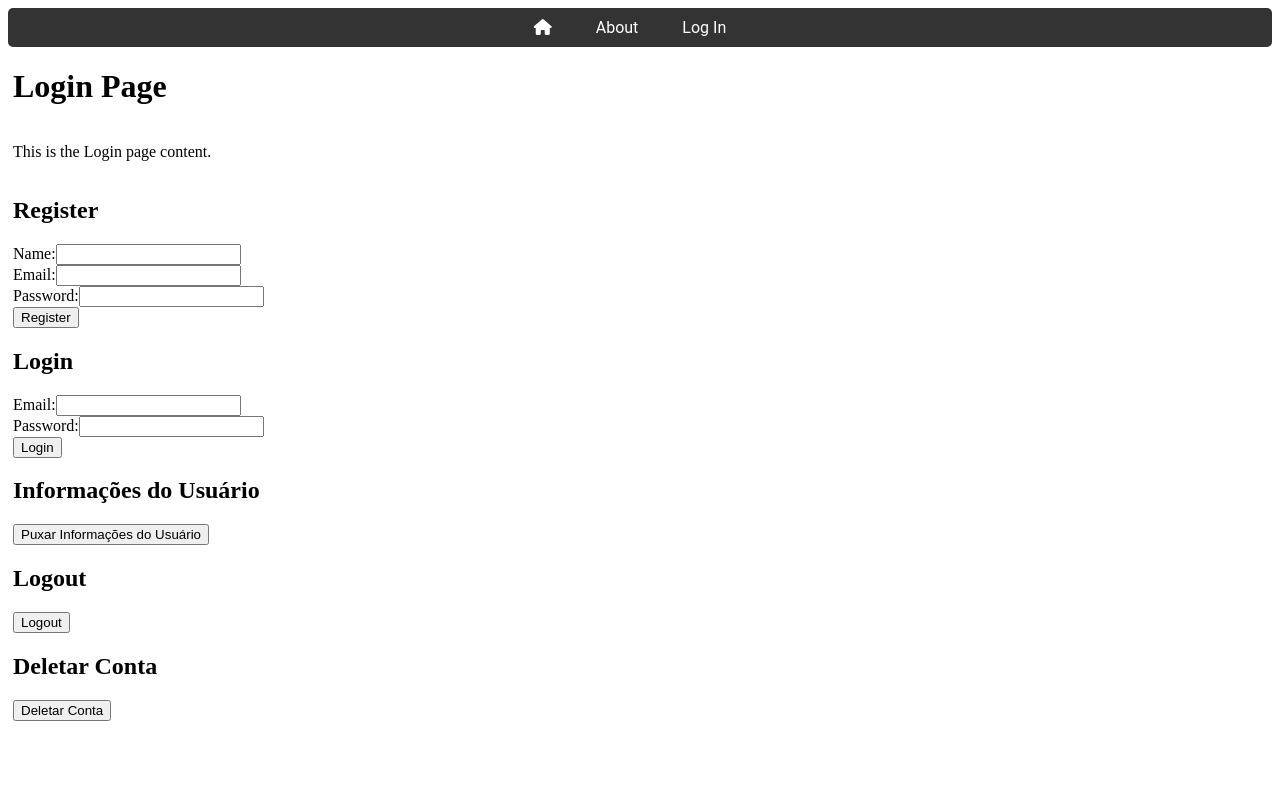
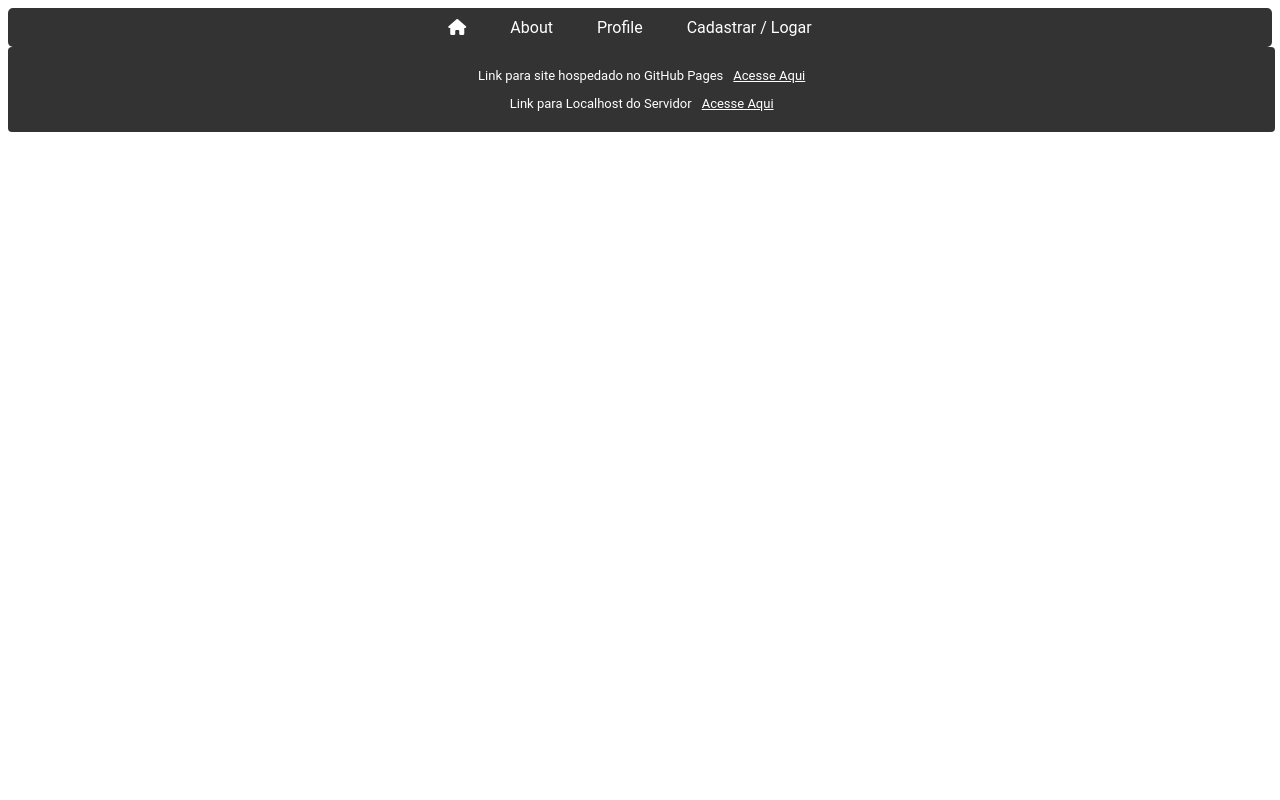
Before and after one commit to jonasonias/AnaliseAcoes, a React (Create React App) app in the folder Frontend/: page /login in a window 1280 px wide. Shown: the top 800 px of the page. Built offline with nearby package versions, Linux system fonts and the light colour scheme.

Commit message:
popup login

```diff
--- a/Frontend/package.json
+++ b/Frontend/package.json
@@ -25,6 +25,7 @@
     "babel-preset-react-app": "^10.0.1",
     "react": "^18.3.1",
     "react-dom": "^18.3.1",
+    "react-icons": "^5.2.1",
     "react-router-dom": "^6.23.1",
     "react-scripts": "^5.0.1"
   },
--- a/Frontend/src/App.js
+++ b/Frontend/src/App.js
@@ -5,7 +5,7 @@ import { BrowserRouter as Router, Route, Routes } from 'react-router-dom';
 import Header from './components/Header';
 import HomePage from './pages/HomePage';
 import AboutPage from './pages/AboutPage';
-import LoginPage from './pages/LoginPage';
+import ProfilePage from './pages/ProfilePage';
 import Footer from './components/Footer';
 import { AuthProvider } from './contexts/AuthContext'; // Importe o provedor de contexto de autenticação
 import './styles/General.css';
@@ -19,7 +19,7 @@ const App = () => {
           <Routes>
             <Route exact path="/" element={<HomePage/>}/>
             <Route path="/about" element={<AboutPage/>}/>
-            <Route path="/login" element={<LoginPage/>}/>
+            <Route path="/profile" element={<ProfilePage/>}/>
           </Routes>
           <Footer />
         </div>
--- a/Frontend/src/components/Header.js
+++ b/Frontend/src/components/Header.js
@@ -1,11 +1,31 @@
-// Header.js
-import React from 'react';
+import React, { useState } from 'react';
 import Navbar from './Navbar';
+import RegisterForm from './RegisterForm';
+import LoginForm from './LoginForm';
+import '../styles/Header.css';
 
 const Header = () => {
+  const [isPopupOpen, setIsPopupOpen] = useState(false);
+
+  const togglePopup = () => {
+    setIsPopupOpen(!isPopupOpen);
+  };
+
   return (
     <header>
-      <Navbar />
+      <Navbar togglePopup={togglePopup} />
+      {isPopupOpen && (
+        <div className="popup">
+          <div className="popup-inner">
+            <button className="close-btn" onClick={togglePopup}>X</button>
+            <div className="login-register-container">
+              <RegisterForm className="register-form" />
+              <div className="divider"></div> {/* Adicione o divisor */}
+              <LoginForm className="login-form" />
+            </div>
+          </div>
+        </div>
+      )}
     </header>
   );
 };
--- a/Frontend/src/components/LoginForm.js
+++ b/Frontend/src/components/LoginForm.js
@@ -34,8 +34,10 @@ const LoginForm = () => {
             {errorMessage && <p style={{ color: 'red' }}>{errorMessage}</p>}
             {successMessage && <p style={{ color: 'green' }}>{successMessage}</p>}
             <form onSubmit={handleSubmit}>
-                <label htmlFor="loginemail">
-                    Email:
+                <div style={{ marginBottom: '5px' }}>
+                    <label htmlFor="loginemail" style={{ minWidth: '60px', display: 'inline-block' }}>
+                        Email:
+                    </label>
                     <input
                         type="email"
                         id="loginemail"
@@ -43,11 +45,13 @@ const LoginForm = () => {
                         value={email}
                         onChange={(e) => setEmail(e.target.value)}
                         autoComplete="email"
+                        style={{ marginBottom: '10px' }}
                     />
-                </label>
-                <br />
-                <label htmlFor="loginpassword">
-                    Password:
+                </div>
+                <div style={{ marginBottom: '10px' }}>
+                    <label htmlFor="loginpassword" style={{ minWidth: '60px', display: 'inline-block' }}>
+                        Senha:
+                    </label>
                     <input
                         type="password"
                         id="loginpassword"
@@ -55,10 +59,10 @@ const LoginForm = () => {
                         value={password}
                         onChange={(e) => setPassword(e.target.value)}
                         autoComplete="current-password"
+                        style={{ marginBottom: '10px' }}
                     />
-                </label>
-                <br />
-                <button type="submit">Login</button>
+                </div>
+                <button type="submit" style={{ marginTop: '10px' }}>Login</button>
             </form>
         </div>
     );
--- a/Frontend/src/components/Navbar.js
+++ b/Frontend/src/components/Navbar.js
@@ -2,7 +2,7 @@ import React from 'react';
 import { Link } from 'react-router-dom';
 import '../styles/Navbar.css';
 
-const Navbar = () => {
+const Navbar = ({ togglePopup }) => {
   return (
     <nav className="navbar">
       <ul className="navbar-list">
@@ -15,7 +15,10 @@ const Navbar = () => {
           <Link to="/about" className="navbar-link">About</Link>
         </li>
         <li className="navbar-item">
-          <Link to="/login" className="navbar-link">Log In</Link>
+          <Link to="/profile" className="navbar-link">Profile</Link>
+        </li>
+        <li className="navbar-item">
+          <Link to="#" className="navbar-link" onClick={togglePopup}>Cadastrar / Logar</Link>
         </li>
       </ul>
     </nav>
--- a/Frontend/src/components/RegisterForm.js
+++ b/Frontend/src/components/RegisterForm.js
@@ -30,12 +30,13 @@ const RegisterForm = () => {
 
     return (
         <div>
-            <h2>Register</h2>
+            <h2>Cadastrar</h2>
             {errorMessage && <p style={{ color: 'red' }}>{errorMessage}</p>}
             {successMessage && <p style={{ color: 'green' }}>{successMessage}</p>}
             <form onSubmit={handleSubmit}>
-                <label htmlFor="name">
-                    Name:
+                <label htmlFor="name" style={{ minWidth: '60px', display: 'inline-block', marginBottom: '10px' }}>
+                    Nome:
+                </label>
                 <input
                     type="text"
                     id="name"
@@ -43,11 +44,12 @@ const RegisterForm = () => {
                     value={name}
                     onChange={(e) => setName(e.target.value)}
                     autoComplete="name"
+                    style={{ marginBottom: '10px' }}
                 />
+                <br />
+                <label htmlFor="registeremail" style={{ minWidth: '60px', display: 'inline-block', marginBottom: '10px' }}>
+                    Email:
                 </label>
-                <br />
-                <label htmlFor="registeremail">
-                    Email:
                 <input
                     type="email"
                     id="registeremail"
@@ -55,22 +57,25 @@ const RegisterForm = () => {
                     value={email}
                     onChange={(e) => setEmail(e.target.value)}
                     autoComplete="email"
+                    style={{ marginBottom: '10px' }}
                 />
+                <br />
+                <label htmlFor="registerpassword" style={{ minWidth: '60px', display: 'inline-block', marginBottom: '10px' }}>
+                    Senha:
                 </label>
-                <br />
-                <label htmlFor="registerpassword">
-                    Password:
+                <div style={{ position: 'relative', display: 'inline-block', marginBottom: '10px' }}>
                     <input
-                        type="password"
+                        type= "password"
                         id="registerpassword"
                         name="registerpassword"
                         value={password}
                         onChange={(e) => setPassword(e.target.value)}
                         autoComplete="new-password"
+                        style={{ marginBottom: '10px' }}
                     />
-                </label>
+                </div>
                 <br />
-                <button type="submit">Register</button>
+                <button type="submit" style={{ marginTop: '10px' }}>Register</button>
             </form>
         </div>
     );
--- a/Frontend/src/pages/LoginPage.js
+++ b/Frontend/src/pages/ProfilePage.js
@@ -1,6 +1,4 @@
 import React from 'react';
-import RegisterForm from '../components/RegisterForm';
-import LoginForm from '../components/LoginForm';
 import UserInfo from '../components/UserInfo';
 import Logout from '../components/Logout';
 import DeleteAccount from '../components/DeleteAccount';
@@ -9,12 +7,10 @@ const LoginPage = () => {
     return (
         <div className="page-container">
 
-            <h1>Login Page</h1>
+            <h1>Profile Page</h1>
 
-            <p>This is the Login page content.</p>
+            <p>This is the Profile page content.</p>
 
-            <RegisterForm />
-            <LoginForm />
             <UserInfo />
             <Logout />
             <DeleteAccount />
--- /dev/null
+++ b/Frontend/src/styles/Header.css
@@ -0,0 +1,77 @@
+/* Header.css */
+
+header {
+  position: relative;
+}
+
+.popup {
+  position: fixed;
+  top: 0;
+  left: 0;
+  width: 100%;
+  height: 100%;
+  background-color: rgba(0, 0, 0, 0.5);
+  display: flex;
+  justify-content: center;
+  align-items: center;
+  z-index: 1000;
+}
+
+.popup-inner {
+  background-color: #333;
+  padding: 20px;
+  border-radius: 8px;
+  position: relative;
+  max-width: 600px;
+  width: 90%;
+  height: 240px; /* Defina uma altura explícita para o popup-inner */
+  color: white;
+  font-family: 'Roboto', sans-serif;
+  display: flex;
+  flex-direction: column;
+  align-items: center;
+}
+
+.close-btn {
+  position: absolute;
+  top: 10px;
+  right: 10px;
+  background-color: transparent;
+  border: none;
+  font-size: 20px;
+  color: white;
+  cursor: pointer;
+  transition: color 0.3s ease;
+}
+
+.close-btn:hover {
+  color: rgb(98, 98, 98);
+}
+
+.divider {
+  width: 2px;
+  height: 100%; /* Altura fixa para o divisor */
+  margin: 0 50px; /* Adiciona espaço à esquerda e à direita do divisor */
+  background-color: white;
+  margin-top: 8px; /* Adiciona uma margem superior para deslocar o divisor para baixo */
+}
+
+.login-register-container {
+  display: flex;
+  flex-direction: row;
+  align-items: flex-start;
+  justify-content: space-around;
+  min-height: 180px;
+}
+
+.login-form, .register-form {
+  width: calc(50% - 5px);
+  padding: 2px;
+  border-radius: 8px;
+  background-color: #444;
+  margin-right: 10px;
+}
+
+.register-form {
+  margin-bottom: 0;
+}
```
Also changed, not shown: 1 other file (tests, documents, lock files or other folders). Lines whose indentation alone changed are shown as unchanged.
